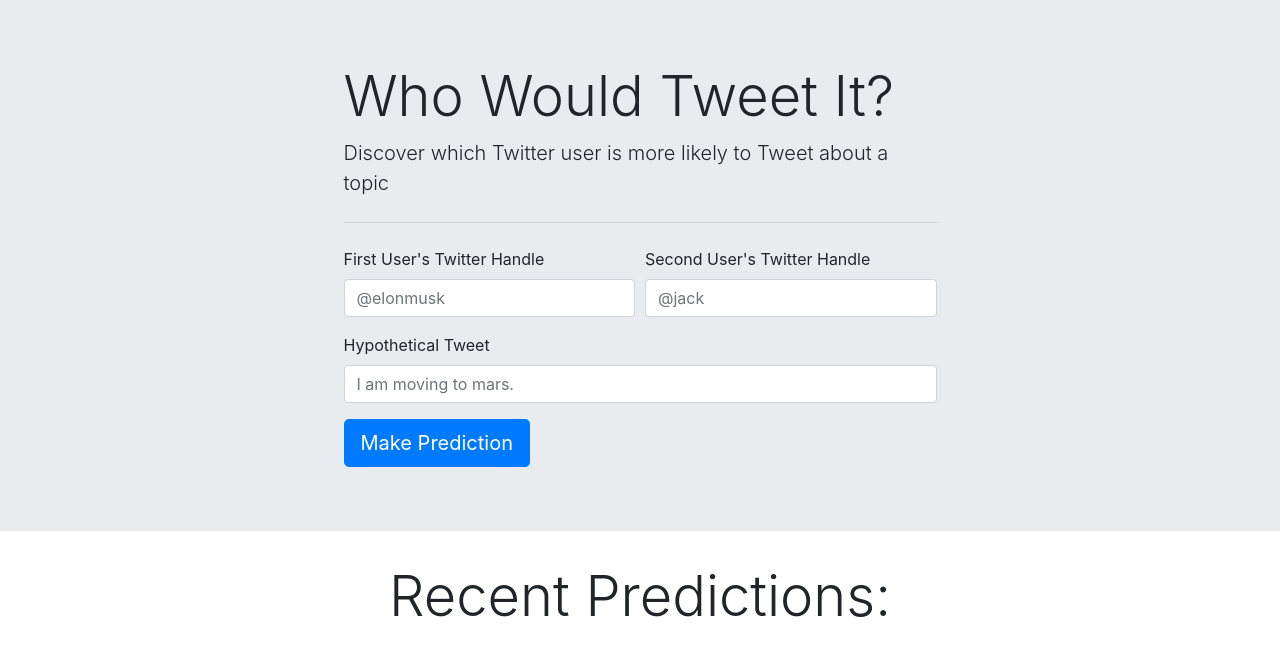
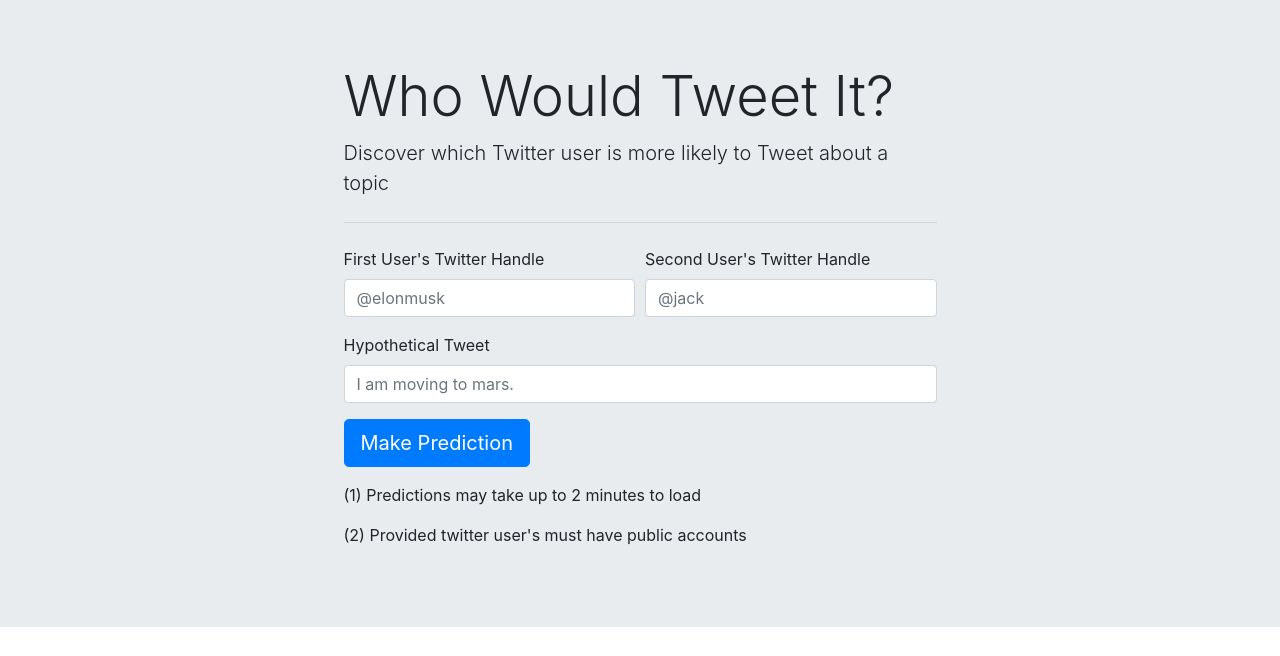
Before and after one commit to mbrady4/TweetPredictions, a Flask app: page / in a window 1280 px wide. Shown: the part 57-713 px from the top of the page. Run offline with Flask 2, Linux system fonts and the light colour scheme; data that the repository does not hold is empty; some libraries are stand-ins or nearby versions.

Commit message:
Refined Stye Across Pages

```diff
--- a/tweetpredictions/app.py
+++ b/tweetpredictions/app.py
@@ -14,6 +14,7 @@
     @app.route('/')
     def root():
         predictions = Predictions.query.all()
+        predictions.reverse()
         return render_template('base.html', title='Home', predictions=predictions)
 
 
@@ -67,6 +68,7 @@
     def archive():
         try:
             predictions = Predictions.query.all()
+            predictions.reverse()
             message = 'Success!'
         except Exception as e:
             message = f'Error Viewing Past Predictions: {e}'
--- a/tweetpredictions/templates/archive.html
+++ b/tweetpredictions/templates/archive.html
@@ -3,6 +3,7 @@
 
 <div class="row" style='padding:5%'>
         <div class="col-sm-12">
+              <h1 class="display-4" style='text-align: center; float:none; margin: 0 auto; padding-bottom:2%'>Recent Predictions:</h1>
               <table class="table table-striped table-hover">
                     <thead>
                         <tr>
--- a/tweetpredictions/templates/base.html
+++ b/tweetpredictions/templates/base.html
@@ -44,12 +44,15 @@
                                 <input type="text" name="tweet_text" class="form-control" placeholder="I am moving to mars.">
                         </div>
                         <input type="submit" class="btn btn-primary btn-lg" value="Make Prediction">
-                </form>
+                    </form>
+                    <p></p>
+                    <p>(1) Predictions may take up to 2 minutes to load</p>
+                    <p>(2) Provided twitter user's must have public accounts</p>
             </div>
             <div class='col'>
             </div>
         </div>
-        <div class="row">
+        <div class="row" style='padding: 0% 5% 0% 5%;'>
                 <div class="col-sm-12">
                     <h1 class="display-4" style='text-align: center; float:none; margin: 0 auto; padding-bottom:2%'>Recent Predictions:</h1>
                     <table class="table table-striped table-hover" style='padding:1%'>
--- a/tweetpredictions/templates/compare.html
+++ b/tweetpredictions/templates/compare.html
@@ -42,5 +42,4 @@
             </div>
       </div>
 </div>
-<p>{{ message }}</p>
 {% endblock %}
```
Also changed, not shown: tweetpredictions/predict.py (+9 -3 lines), tweetpredictions/static/images/compare_1561061116272023.png (deleted), 1 other file.
